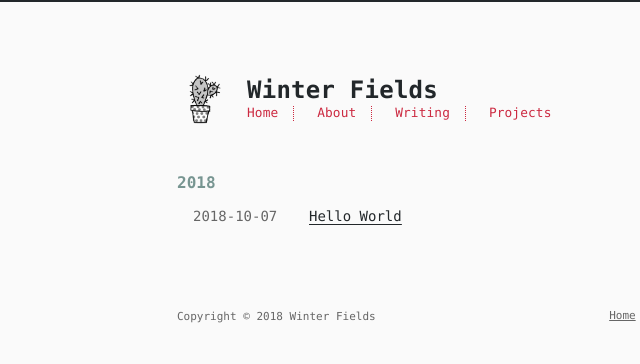
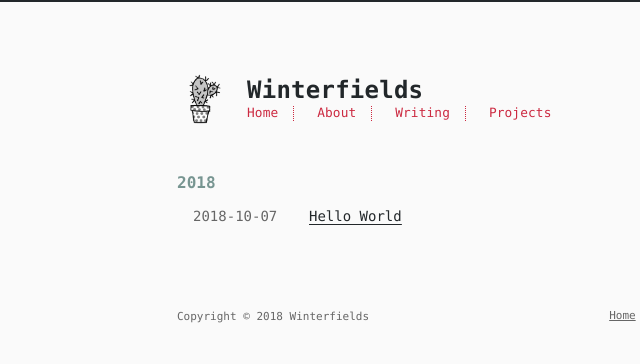
Before and after one commit to winterfields/winterfields.github.io, a plain HTML site: page archives/2018/10/index.html in a window 1280 px wide. Shown: the full height of the page, 111-751 px from the left. Drawn offline with Linux system fonts and the light colour scheme.

Commit message:
Site updated: 2018-10-07 18:56:37

```diff
--- a/archives/2018/10/index.html
+++ b/archives/2018/10/index.html
@@ -7,12 +7,12 @@
     <meta name="HandheldFriendly" content="True">
     <meta name="viewport" content="width=device-width, initial-scale=1, maximum-scale=1" />
     <meta property="og:type" content="website">
-<meta property="og:title" content="Winter Fields">
+<meta property="og:title" content="Winterfields">
 <meta property="og:url" content="http://winterfields.github.io/archives/2018/10/index.html">
-<meta property="og:site_name" content="Winter Fields">
+<meta property="og:site_name" content="Winterfields">
 <meta property="og:locale" content="default">
 <meta name="twitter:card" content="summary">
-<meta name="twitter:title" content="Winter Fields">
+<meta name="twitter:title" content="Winterfields">
 
 
 
@@ -32,7 +32,7 @@
 
 
     <!-- title -->
-    <title>Winter Fields</title>
+    <title>Winterfields</title>
     <!-- styles -->
     <link rel="stylesheet" href="/css/style.css">
     <!-- persian styles -->
@@ -56,7 +56,7 @@
 
 
     <div id="title">
-      <h1>Winter Fields</h1>
+      <h1>Winterfields</h1>
     </div>
   </a>
   <div id="nav">
@@ -114,7 +114,7 @@
 
     <footer id="footer">
   <div class="footer-left">
-    Copyright &copy; 2018 Winter Fields
+    Copyright &copy; 2018 Winterfields
   </div>
   <div class="footer-right">
     <nav>
```
Also changed, not shown: archives/2018/index.html (+6 -6 lines), archives/index.html (+6 -6 lines), hello-world/index.html (+3 -3 lines), index.html (+6 -6 lines).
